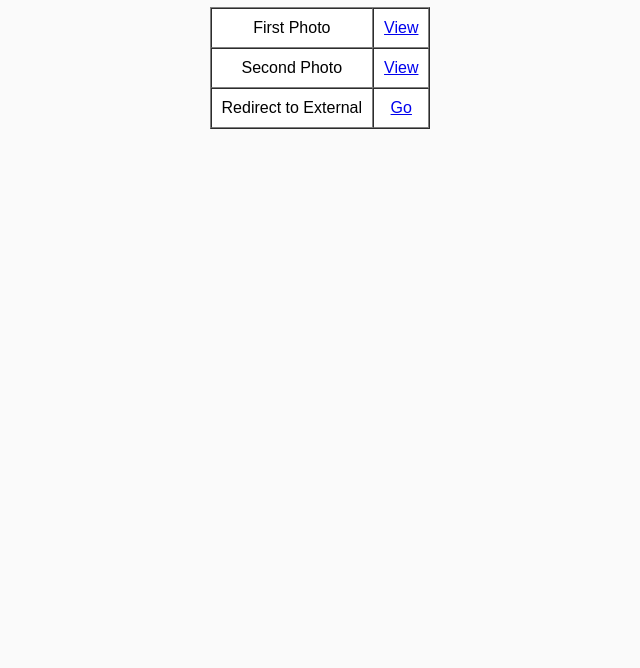
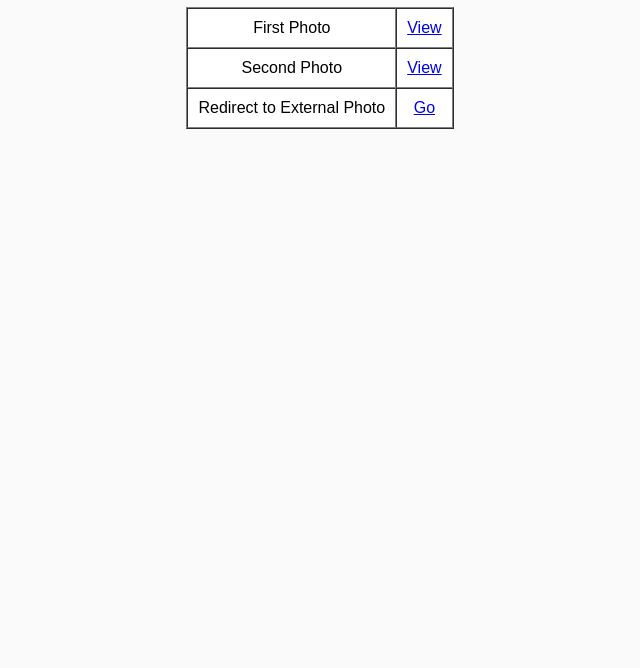
Before and after one commit to ItsThekra/Express_Server, a website: page index.html in a window 1280 px wide. Shown: the part 132-800 px from the top of the page, without its empty margins (320-960 px from the left). Drawn offline with Linux system fonts and the light colour scheme.

Commit message:
Update index

```diff
--- a/index.html
+++ b/index.html
@@ -18,7 +18,7 @@
       <td><a href="/image2.jpeg">View</a></td>
     </tr>
     <tr>
-      <td>Redirect to External</td>
+      <td>Redirect to External Photo</td>
       <td><a href="/redirectRoute">Go</a></td>
     </tr>
   </table>
--- a/package.json
+++ b/package.json
@@ -1,4 +1,7 @@
 {
+  "scripts": {
+    "start": "node server.js"
+  },
   "dependencies": {
     "express": "^5.1.0",
     "express-fileupload": "^1.5.1"
```
